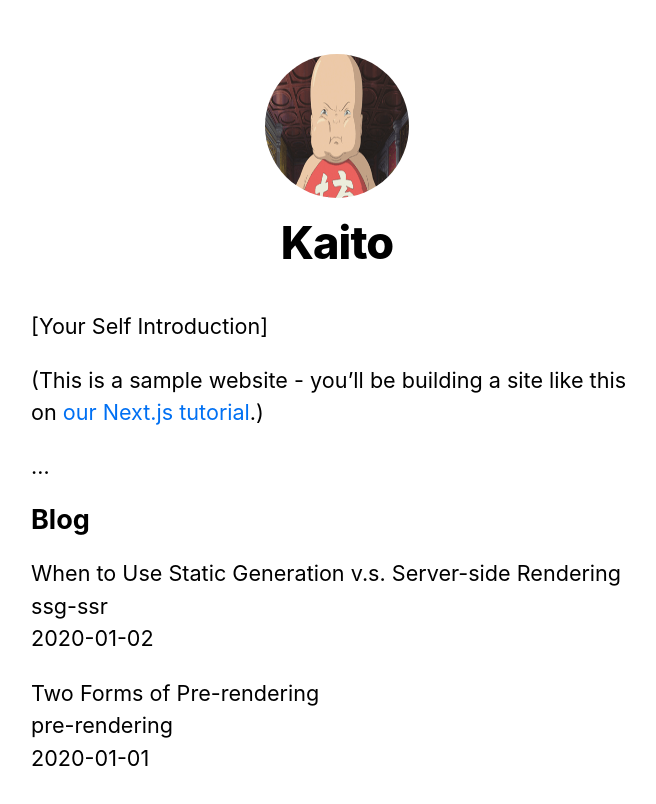
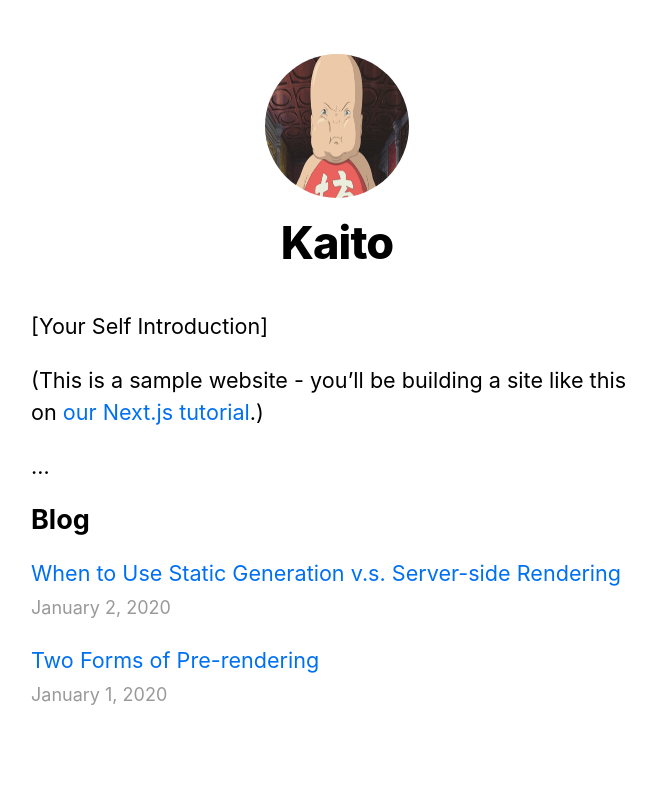
Before and after one commit to FujimuraKaito/Next, a Next.js app in the folder next_tutorial/nextjs-blog/: page / in a window 1280 px wide. Shown: the top 804 px of the page, without its empty margins (303-959 px from the left). Built offline with nearby package versions, Linux system fonts and the light colour scheme.

Commit message:
:memo: add some comments

```diff
--- a/next_tutorial/nextjs-blog/pages/index.js
+++ b/next_tutorial/nextjs-blog/pages/index.js
@@ -2,6 +2,8 @@
 import Layout, { siteTitle } from '../components/layout'
 import utilStyles from '../styles/utils.module.css'
 import { getSortedPostsData } from '../lib/posts'
+import Link from 'next/link'
+import Date from '../components/date'
 
 // getStaticPropsでreturnした値を受け取る
 export default function Home({ allPostsData }) {
@@ -24,11 +26,13 @@
         <ul className={utilStyles.list}>
           {allPostsData.map(({ id, date, title }) => (
             <li className={utilStyles.listItem} key={id}>
-              {title}
+              <Link href={`/posts/${id}`}>
+                <a>{title}</a>
+              </Link>
               <br />
-              {id}
-              <br />
-              {date}
+              <small className={utilStyles.lightText}>
+                <Date dateString={date} />
+              </small>
             </li>
           ))}
         </ul>
--- a/next_tutorial/nextjs-blog/pages/posts/[id].js
+++ b/next_tutorial/nextjs-blog/pages/posts/[id].js
@@ -22,12 +22,14 @@
   )
 }
 
-// 必要
+// 必要→本番環境ではビルド時に実行される
 export async function getStaticPaths() {
   // idとして取りうる値のリストを返す
+  // getAllPostIdsは外部のAPIエンドポイントからデータをフェッチしてきても良い
   const paths = getAllPostIds()
   return {
     paths,
+    // falseにすると404ページに飛ぶ
     fallback: false
   }
 }
```
